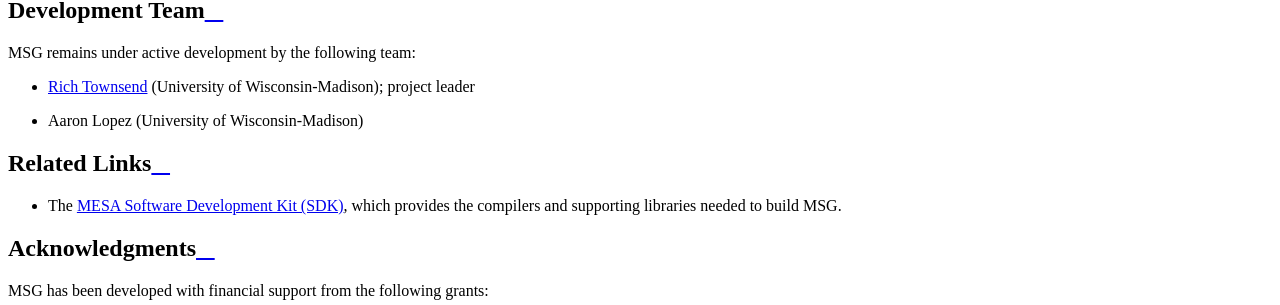
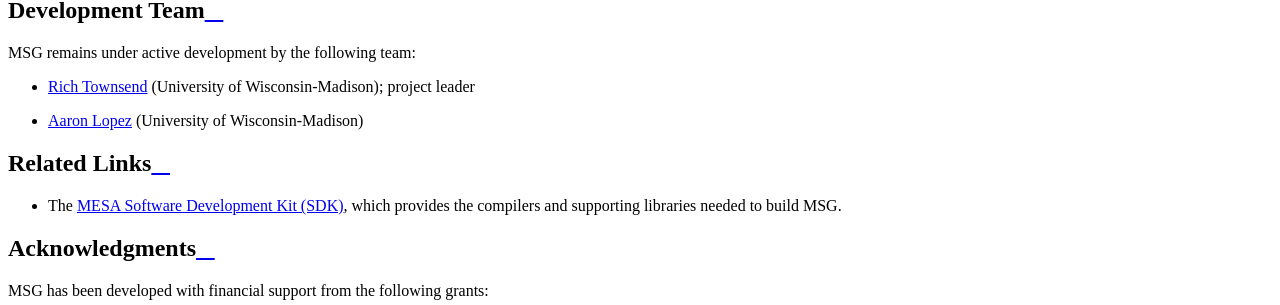
Before and after one commit to rhdtownsend/msg, a Sphinx documentation site: the page built from docs/source/user-guide/preliminaries.rst, in a window 1280 px wide. Shown: the part 651-956 px from the top of the page. Built offline with Sphinx 7.4.7 and the Read the Docs theme 2.0.0, drawn with Linux system fonts in a browser that asks for light colours; part of the change alters nothing that is shown.

```diff
--- a/docs/source/user-guide/preliminaries.rst
+++ b/docs/source/user-guide/preliminaries.rst
@@ -19,7 +19,7 @@ Development Team
 MSG remains under active development by the following team:
 
 * `Rich Townsend <http://www.astro.wisc.edu/~townsend>`__ (University of Wisconsin-Madison); project leader
-* Aaron Lopez (University of Wisconsin-Madison)
+* `Aaron Lopez <http://github.com/aaronesque>`__ (University of Wisconsin-Madison)
 
 Related Links
 =============
```
